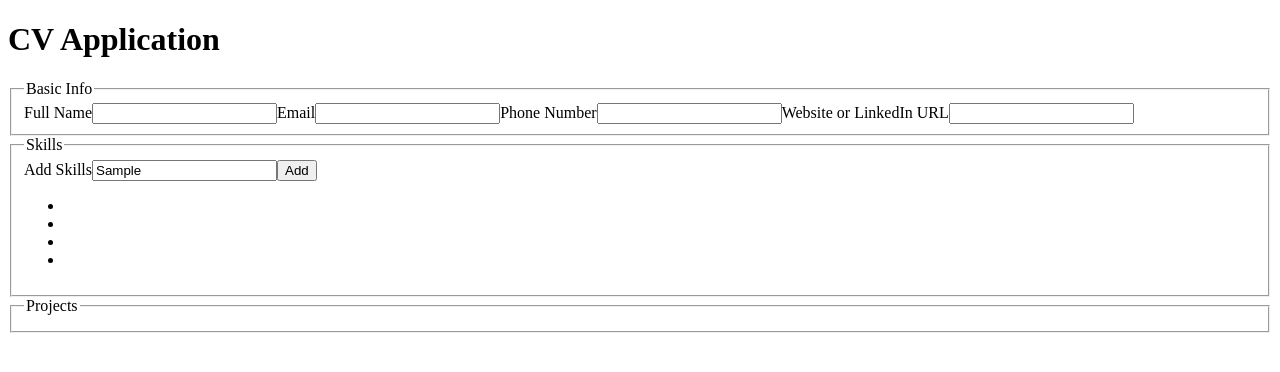
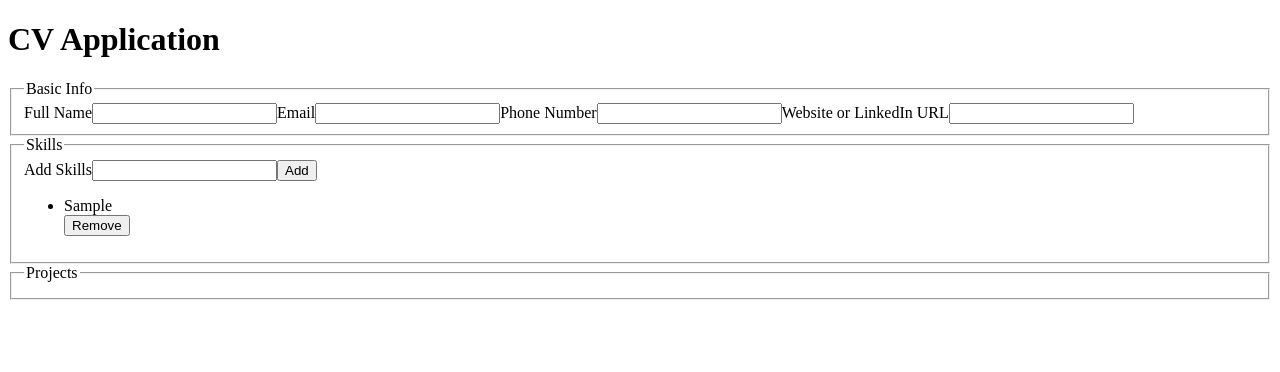
Before and after one commit to agabra23/cv-application-new, a React (Vite) app: page / in a window 1280 px wide. Both pictures are taken after typing "Sample" into the empty fields and a click on the button "Add". Shown: the top 372 px of the page. Built offline with nearby package versions, Linux system fonts and the light colour scheme.

Commit message:
Finish Skill component implementation with SkillsOverview

```diff
--- a/src/components/Skills.jsx
+++ b/src/components/Skills.jsx
@@ -1,18 +1,51 @@
 import SkillsOverview from "./SkillsOverview";
+import { useState } from "react";
 
 export default function Skills() {
+  const [skillsList, setSkillsList] = useState([]);
+  const [skillValue, setSkillValue] = useState("");
+
+  const addSkill = () => {
+    setSkillsList([...skillsList, skillValue]);
+    setSkillValue("");
+  };
+
+  const deleteItem = (index) => {
+    const tempList = [...skillsList];
+    tempList.splice(index, 1);
+    setSkillsList(tempList);
+  };
+
+  const enterHandler = (e) => {
+    if (e.key === "Enter") {
+      e.preventDefault();
+      addSkill();
+    }
+  };
+
   return (
     <fieldset className="skills-wrapper">
       <legend>Skills</legend>
 
       <label htmlFor="skillInput">Add Skills</label>
-      <input type="text" id="skillInput" />
+      <input
+        type="text"
+        id="skillInput"
+        value={skillValue}
+        onChange={(e) => setSkillValue(e.target.value)}
+        onKeyDown={enterHandler}
+      />
 
-      <button className="add-skills-btn form-btn" type="button">
+      <button
+        className="add-skills-btn form-btn"
+        type="button"
+        id="addSkillBtn"
+        onClick={addSkill}
+      >
         Add
       </button>
 
-      <SkillsOverview />
+      <SkillsOverview skills={skillsList} deleteItem={deleteItem} />
     </fieldset>
   );
 }
--- a/src/components/SkillsOverview.jsx
+++ b/src/components/SkillsOverview.jsx
@@ -1,10 +1,14 @@
-export default function SkillsOverview() {
-  return (
-    <ul className="skills-overview">
-      <li></li>
-      <li></li>
-      <li></li>
-      <li></li>
-    </ul>
-  );
+export default function SkillsOverview({ skills, deleteItem }) {
+  const skillsList = skills.map((skill, index) => {
+    return (
+      <div className="skill-list-input-item" key={skill}>
+        <li>{skill}</li>
+        <button className="delete-btn" onClick={() => deleteItem(index)}>
+          Remove
+        </button>
+      </div>
+    );
+  });
+
+  return <ul className="skills-overview">{skillsList}</ul>;
 }
```
